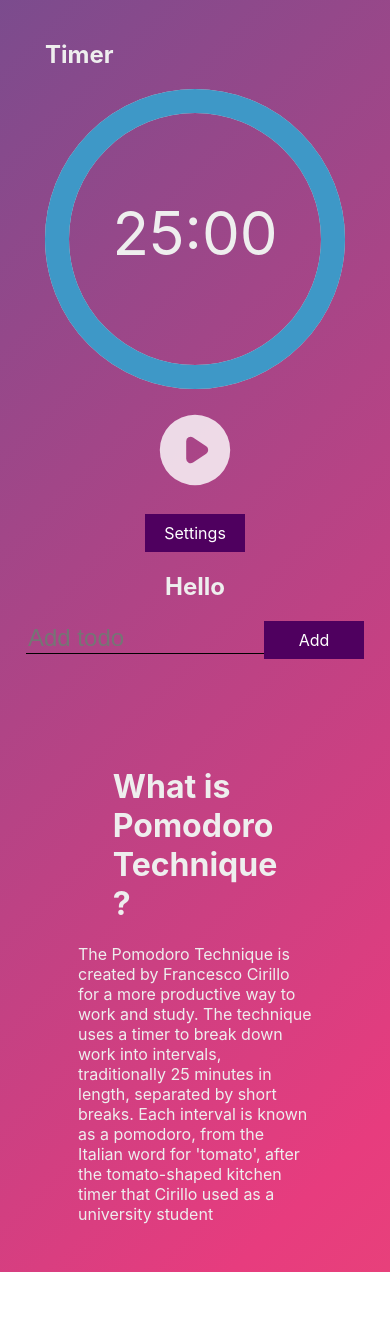
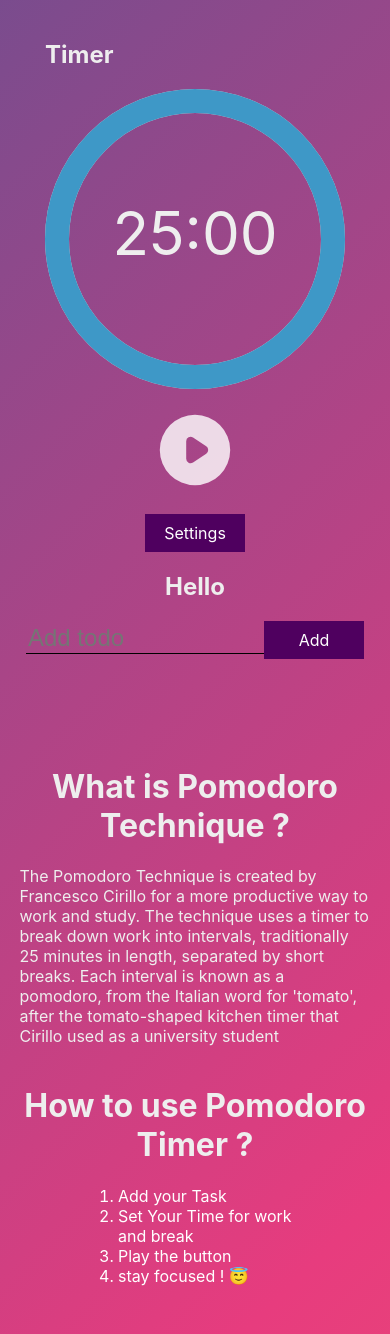
Before and after one commit to iamvermajayant/PomodoroApp, a React (Create React App) app: page / in a window 390 px wide. Before the commit the page ends 1272 px from the top, so only its background shows below. Built offline with nearby package versions, Linux system fonts and the light colour scheme.

Commit message:
added responsiveness

```diff
--- a/src/App.css
+++ b/src/App.css
@@ -45,7 +45,7 @@ body::-webkit-scrollbar-thumb {
   align-items:center;
   margin : 0 auto;
   flex-direction: column;
-  width : 40%;
+  width : 40vw;
   padding-bottom: 3rem;
 }
 
@@ -61,9 +61,34 @@ body::-webkit-scrollbar-thumb {
 	}
 }
 
+.info-list{
+  list-style-type: decimal;
+  color : #fff;
+  margin: 0rem;
+}
+.info-list-wrapper{
+  display: flex;
+  justify-content: flex-start;
+  width : 100%;
+
+}
+
+
 
 @media (max-width: 991px){
   .Info-wrapper{
     width :150%;
   }
 }
+
+@media (max-width: 1100px){
+  .Info-heading-wrapper{
+    width : 60vw;
+  }
+}
+
+@media (max-width: 697px){
+  .Info-heading{
+    width: 150%;
+  }
+}
--- a/src/Info.js
+++ b/src/Info.js
@@ -1,10 +1,15 @@
 import React from "react";
-import './App.css';
+import "./App.css";
 
 const Info = () => {
   return (
     <div className="Info-heading-wrapper">
-      <h1 style={{ marginTop: "5rem" }}>What is Pomodoro Technique ?</h1>
+      <h1
+        className="Info-heading"
+        style={{ marginTop: "5rem", textAlign: "center" }}
+      >
+        What is Pomodoro Technique ?
+      </h1>
       <p className="Info-wrapper">
         The Pomodoro Technique is created by Francesco Cirillo for a more
         productive way to work and study. The technique uses a timer to break
@@ -13,6 +18,20 @@ const Info = () => {
         word for 'tomato', after the tomato-shaped kitchen timer that Cirillo
         used as a university student
       </p>
+      <h1
+        className="Info-heading"
+        style={{ marginTop: "2.5rem", textAlign: "center" }}
+      >
+        How to use Pomodoro Timer ?
+      </h1>
+      <div className="info-list-wrapper">
+        <ol className="info-list">
+          <li>Add your Task</li>
+          <li>Set Your Time for work and break</li>
+          <li>Play the button</li>
+          <li>stay focused ! 😇</li>
+        </ol>
+      </div>
     </div>
   );
 };
--- a/src/todoApp/Todo.css
+++ b/src/todoApp/Todo.css
@@ -17,7 +17,7 @@
     margin : 0 auto;
 }
 
-li{
+.Todo-card-wrapper{
     list-style: none;
     color : black;
     font-size : 1.2rem;
```
